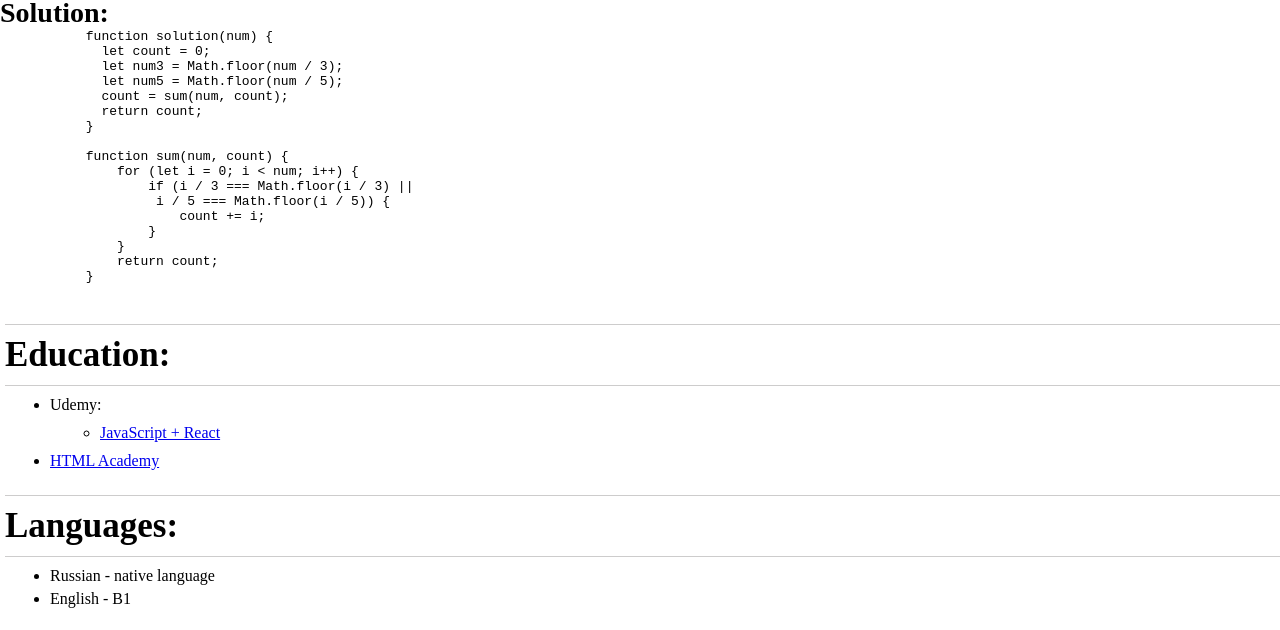
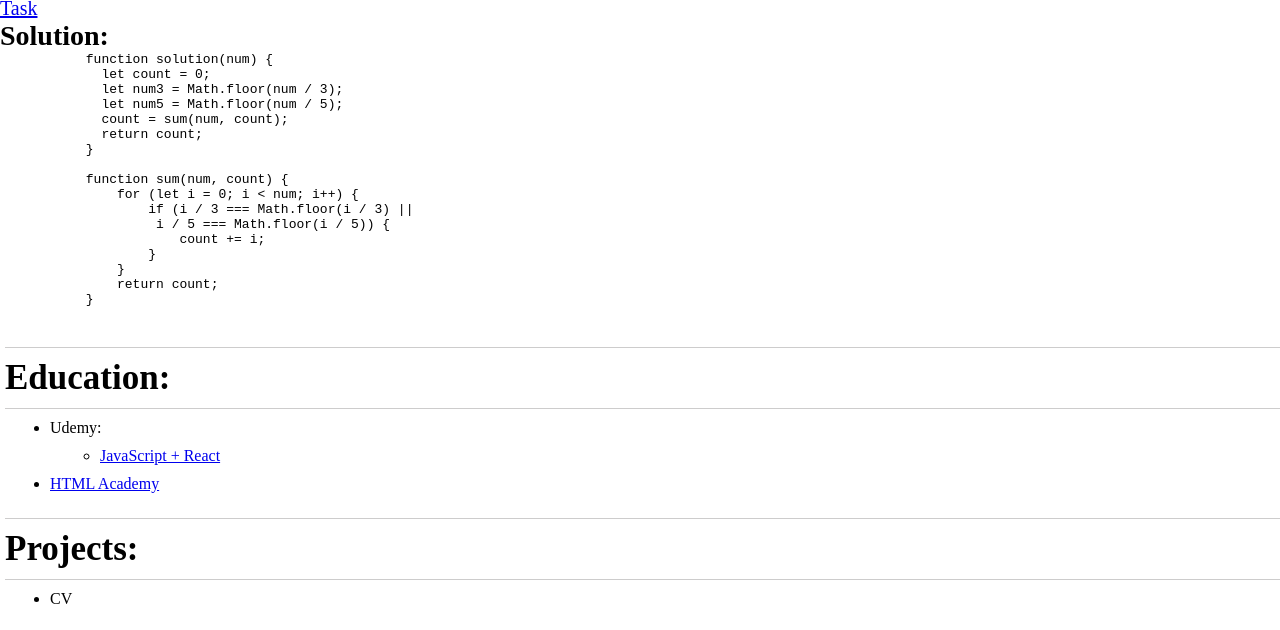
Before and after one commit to unek12/rsschool-cv, a plain HTML site: page index.html in a window 1280 px wide. Shown: the part 925-1555 px from the top of the page. Drawn offline with Linux system fonts and the light colour scheme.

Commit message:
feat: add projects

```diff
--- a/index.html
+++ b/index.html
@@ -27,6 +27,7 @@
                 <li class="list__item"><a href="#my-skills">My skills</a></li>
                 <li class="list__item"><a href="#code-example">Code example</a></li>
                 <li class="list__item"><a href="#education">Education</a></li>
+                <li class="list__item"><a href="#projects">Projects</a></li>
                 <li class="list__item"><a href="#languages">Languages</a></li>
             </ul>
         </nav>
@@ -110,6 +111,16 @@
                 </li>
             </ul>
         </section>
+
+        <section id='projects' class="section">
+            <h2 class="section__title">Projects:</h2>
+            <ul class="list">
+                <li class="list__item">
+                    CV
+                </li>
+            </ul>
+        </section>
+
         <section id='languages' class="section">
             <h2 class="section__title">Languages:</h2>
             <ul class="list">
```
